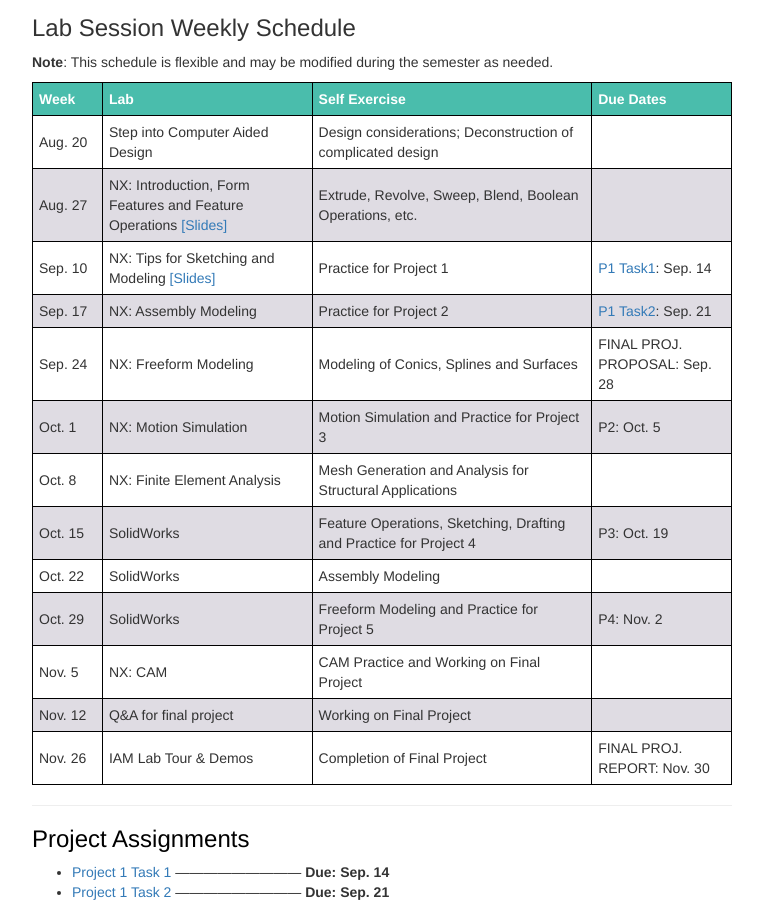
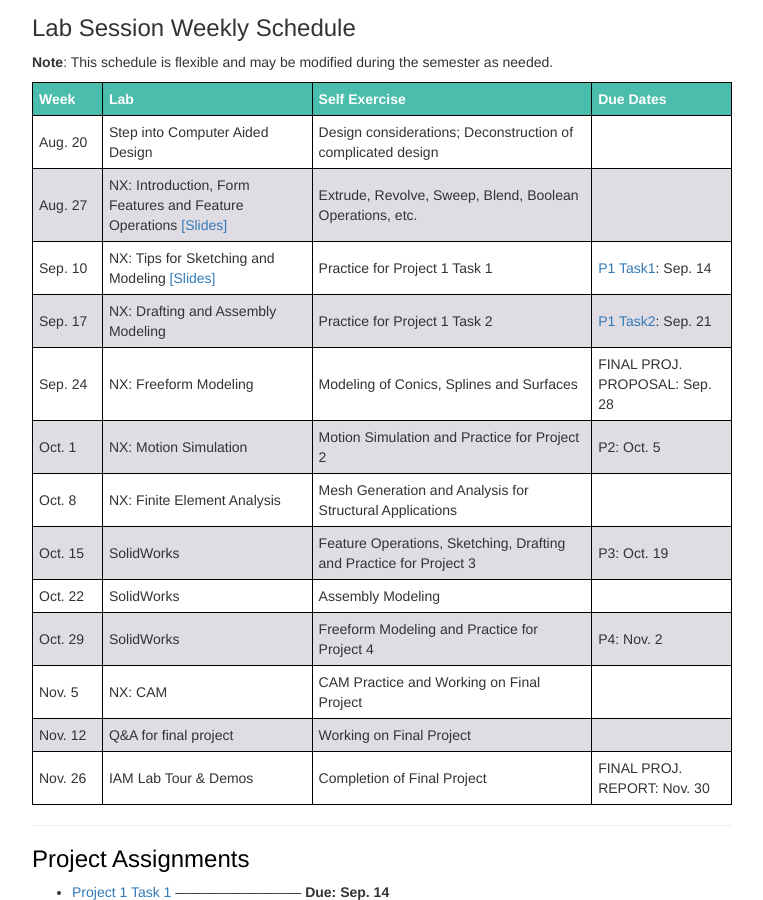
Before and after one commit to me5763/lab-fs19, a Jekyll site: the page built from index.md, in a window 1280 px wide and 900 px high, scrolled down 580 px. Shown: the whole window, without its empty margins (258-1021 px from the left). Built offline with Jekyll 4.4.1, drawn with Linux system fonts in a browser that asks for light colours; nearby versions of some CDN libraries.

Commit message:
update schedule

```diff
--- a/index.md
+++ b/index.md
@@ -59,14 +59,14 @@ w.tao@mst.edu
 <tr>
 <td markdown="span">Sep. 10</td>
 <td markdown="span">NX: Tips for Sketching and Modeling [[Slides]](https://docs.google.com/presentation/d/10Z4NiW1LA7B2b7xos6fdZAuiIAQcPCOns2jknvkuEcQ/edit?usp=sharing)</td>
-<td markdown="span">Practice for Project 1</td>
+<td markdown="span">Practice for Project 1 Task 1</td>
 <td markdown="span">[P1 Task1](pages/project-1.html): Sep. 14</td>
 </tr>
 
 <tr>
 <td markdown="span">Sep. 17</td>
-<td markdown="span">NX: Assembly Modeling</td>
-<td markdown="span">Practice for Project 2</td>
+<td markdown="span">NX: Drafting and Assembly Modeling</td>
+<td markdown="span">Practice for Project 1 Task 2</td>
 <td markdown="span">[P1 Task2](pages/project-1.html): Sep. 21</td>
 </tr>
 
@@ -80,7 +80,7 @@ w.tao@mst.edu
 <tr>
 <td markdown="span">Oct. 1</td>
 <td markdown="span">NX: Motion Simulation</td>
-<td markdown="span">Motion Simulation and Practice for Project 3</td>
+<td markdown="span">Motion Simulation and Practice for Project 2</td>
 <td markdown="span">P2: Oct. 5</td>
 </tr>
 
@@ -108,7 +108,7 @@ w.tao@mst.edu
 <tr>
 <td markdown="span">Oct. 29</td>
 <td markdown="span">SolidWorks</td>
-<td markdown="span">Freeform Modeling and Practice for Project 5</td>
+<td markdown="span">Freeform Modeling and Practice for Project 4</td>
 <td markdown="span">P4: Nov. 2</td>
 </tr>
 
```
Also changed, not shown: other parts of index.md (+1 -1 lines).
